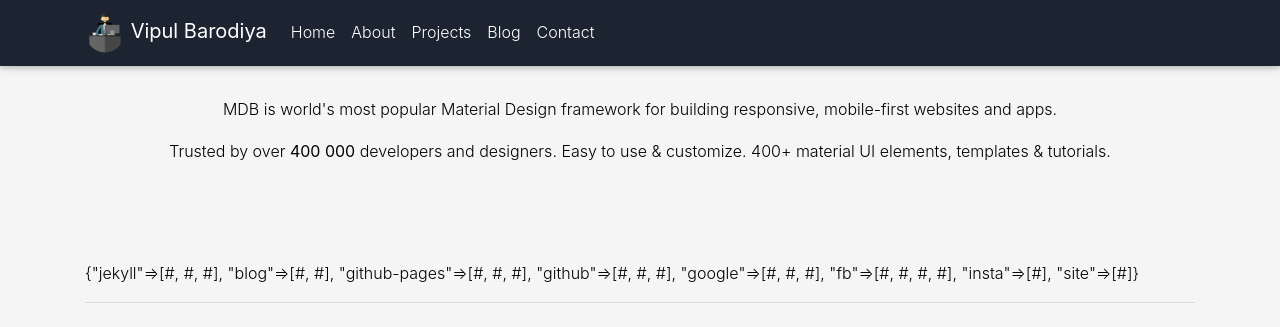
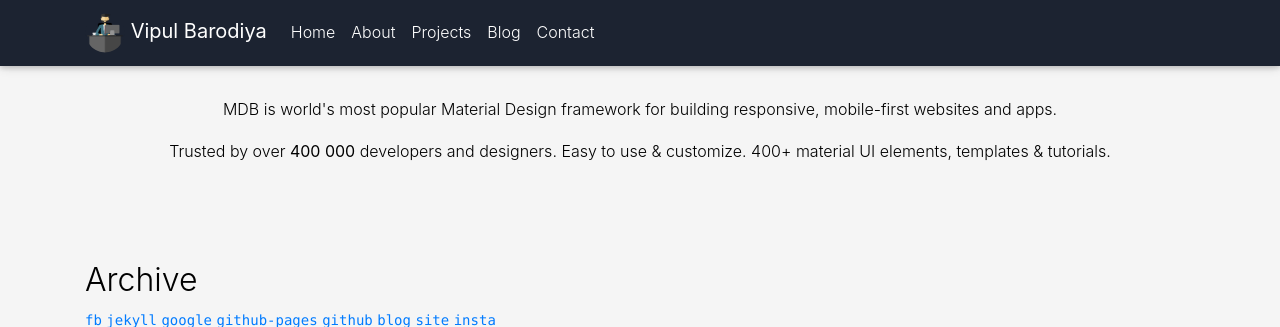
Before and after one commit to sonumeewa/coda-jekyll-theme, a Jekyll site: the page built from blog/index.html, in a window 1280 px wide and 900 px high, scrolled down 814 px, cut to the strip 0-327 px from the top of the window. Built offline with Jekyll 4.4.1, drawn with Linux system fonts in a browser that asks for light colours; nearby versions of some CDN libraries; some web fonts are replaced; the list of posts is cut into pages by our own code.

Commit message:
tags basic working

```diff
--- a/blog/index.html
+++ b/blog/index.html
@@ -51,7 +51,22 @@ title: Blog
                             & tutorials.</p>
                         </div>
                         <!-- Heading & Description -->
-                        {{ site.tags }}
+
+
+                        <h2>Archive</h2>
+                        {% capture temptags %}
+                        {% for tag in site.tags %}
+                        {{ tag[1].size | plus: 1000 }}#{{ tag[0] }}#{{ tag[1].size }}
+                        {% endfor %}
+                        {% endcapture %}
+                        {% assign sortedtemptags = temptags | split:' ' | sort | reverse %}
+                        {% for temptag in sortedtemptags %}
+                        {% assign tagitems = temptag | split: '#' %}
+                        {% capture tagname %}{{ tagitems[1] }}{% endcapture %}
+                        <a href="/tag/{{ tagname }}"><code class="highligher-rouge"><nobr>{{ tagname }}</nobr></code></a>
+                        {% endfor %}
+
+
                         {% for post in paginator.posts %}
 
                         <hr class="mb-5">
--- /dev/null
+++ b/tag/github.html
@@ -0,0 +1,5 @@
+---
+layout: tagpage
+tag: github
+---
+{{ content }}
```
Also changed, not shown: _layouts/post.html (+6 -2 lines), _layouts/tagpage.html (added, +16 -0 lines).
